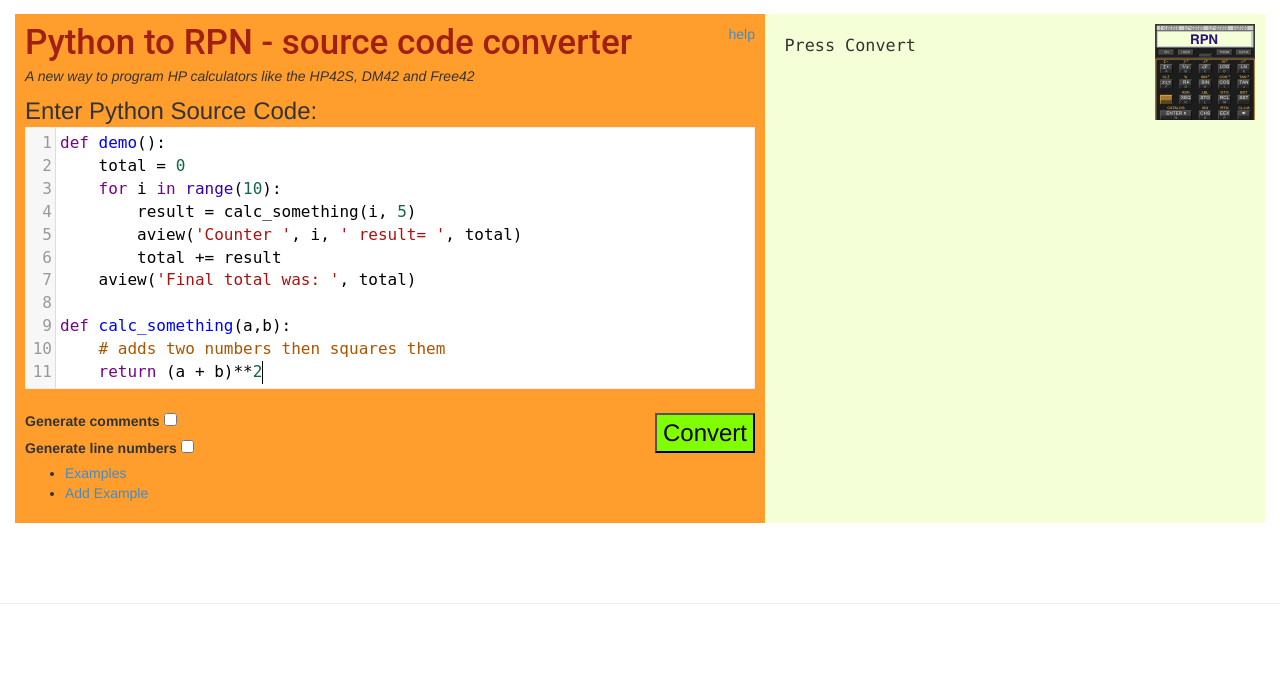
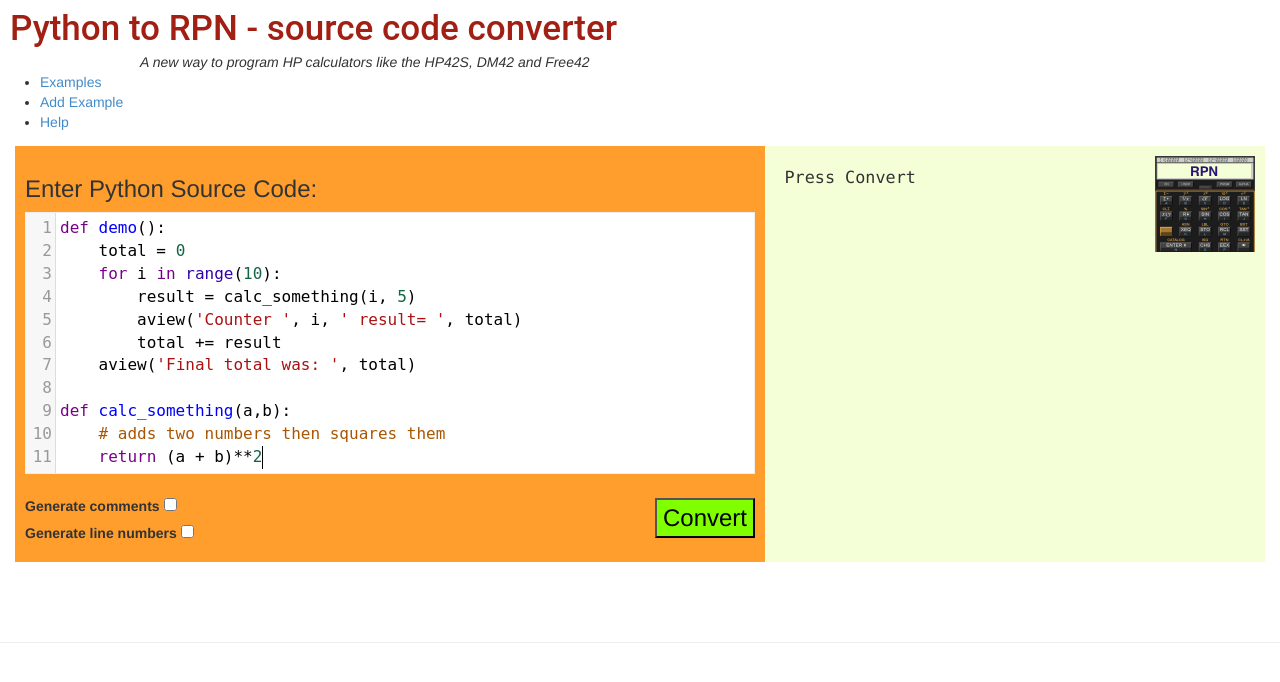
Before and after one commit to abulka/pyrpn, a Flask app: page / in a window 1280 px wide. Shown: the top 682 px of the page. Run offline with Flask 2, Linux system fonts and the light colour scheme.

Commit message:
index now under base template control

```diff
--- a/server.py
+++ b/server.py
@@ -46,7 +46,7 @@ def index():
     else:
         rpn = rpn_free42 = 'Press Convert'
 
-    return render_template('index.html', form=form, rpn=rpn, rpn_free42=rpn_free42)
+    return render_template('index.html', form=form, rpn=rpn, rpn_free42=rpn_free42, title='source code converter')
 
 
 def do(source, comments=True, linenos=True):
@@ -62,7 +62,7 @@ def list_examples():
         log.info('first example re-created', example.asdict)
         # return f'<html><body><pre>{example}</pre></body></html>'
     examples_data = [Example.get(id) for id in Example.ids()]
-    return render_template('examples_list.html', examples=examples_data, title="Examples")
+    return render_template('examples_list.html', examples=examples_data, title="examples")
 
 
 @app.route('/example', methods=['GET', 'POST'])
@@ -87,7 +87,7 @@ def edit_example():
         # method, but if you do, you can access them like so:
         yourarg = request.args.get('argname')
 
-    return render_template('example.html', form=form, title='Example Edit')
+    return render_template('example.html', form=form, title='example Edit')
 
 # @app.route('/register', methods=['GET', 'POST'])
 # def register():
--- a/static/index.css
+++ /dev/null
@@ -1,110 +0,0 @@
-.container {
-    display: grid;
-    /*grid-template-columns: auto auto;*/
-    grid-template-columns: 60% auto;
-    /*grid-gap: 10px;*/
-}
-
-.custom-container {
-    /*repair bootstrap trying to make bigger margins and media sizing changing max-width*/
-    margin-right: 0px;
-    margin-left: 0px;
-    max-width: inherit; /* was -webkit-fill-available but pycharm complained */
-    margin-top: 1em;
-}
-
-article {
-    padding: 1rem;
-    height: 100%;
-    border-color: #aa1111;
-    border-bottom-width: thick;
-}
-
-.left-half {
-    background: #ff9e2c;
-    grid-column: 1;
-}
-
-.right-half {
-    background: #f4ffd7;
-    grid-column: 2;
-    font-size: larger;
-}
-
-article pre {
-    font-family: 'Operator Mono', 'Source Sans Pro', Menlo, Monaco, Consolas, Courier New, monospace;
-
-    /*repair bootstrap styling, putting a box around the pre etc. */
-     background-color: inherit;
-     border: inherit;
-     font-size: inherit;
-     /*font-size: 13px;*/
-}
-
-/* more mundane stuff */
-
-.header h1 {
-    display: inline-block;
-    color: #a11f13;
-    font-size: 2.5em;
-    font-family: "Roboto", "Lucida Grande", "DejaVu Sans", "Bitstream Vera Sans", Verdana, Arial, sans-serif;
-    margin-top: 0;
-    margin-right: 0;
-    margin-left: 0;
-    margin-bottom: 0.10em;
-}
-
-.header i {
-    clear: both;
-    display: block;
-}
-
-h3 {
-    margin-top: 0.5em;
-    margin-bottom: 3px;
-}
-
-.python {
-    width: 100%;
-    /*height: 30em;*/
-    /*height: 100%;*/
-    /*flex: 1; !* consume available width *!*/
-    font-family: monospace;
-    font-size: large;
-}
-
-.submit_button {
-    margin-top: 1em;
-    margin-bottom: 1em;
-    background-color: chartreuse;
-    font-size: x-large;
-    float: right;
-}
-
-.CodeMirror {
-    font-family: monospace;
-    font-size: 16px;
-    border: 1px solid #eee;
-    height: auto;
-}
-
-/*Example Page*/
-
-table {
-    border: 1px solid black;
-    border-collapse: collapse;
-    width: 100%;
-}
-th, td {
-    padding: 15px;
-    text-align: left;
-    border-bottom: 1px solid #ddd;
-}
-th {
-    text-align: center;
-    font-size: x-large;
-}
-th {
-    /*background-color: rgba(88, 200, 212, 0.2);*/
-    color: #fa6b0f;
-}
--- /dev/null
+++ b/static/main.css
@@ -0,0 +1,64 @@
+
+/* more mundane stuff */
+
+div.header h1 {
+    display: inline-block;
+    color: #a11f13;
+    font-size: 2.5em;
+    font-family: "Roboto", "Lucida Grande", "DejaVu Sans", "Bitstream Vera Sans", Verdana, Arial, sans-serif;
+    margin-top: 10px;
+    margin-right: 0;
+    margin-left: 10px;
+    margin-bottom: 0.10em;
+}
+
+div.header i {
+    clear: both;
+    display: block;
+    margin-left: 10em;
+    margin-right: 0;
+    alignment: center;
+}
+
+h3 {
+    margin-top: 0.5em;
+    margin-bottom: 3px;
+}
+
+.python {
+    width: 100%;
+    /*height: 30em;*/
+    /*height: 100%;*/
+    /*flex: 1; !* consume available width *!*/
+    font-family: monospace;
+    font-size: large;
+}
+
+.submit_button {
+    margin-top: 1em;
+    margin-bottom: 1em;
+    background-color: chartreuse;
+    font-size: x-large;
+    float: right;
+}
+
+/*Example Page*/
+
+table {
+    border: 1px solid black;
+    border-collapse: collapse;
+    width: 100%;
+}
+th, td {
+    padding: 15px;
+    text-align: left;
+    border-bottom: 1px solid #ddd;
+}
+th {
+    text-align: center;
+    font-size: x-large;
+}
+th {
+    /*background-color: rgba(88, 200, 212, 0.2);*/
+    color: #fa6b0f;
+}
--- /dev/null
+++ b/static/main_last.css
@@ -0,0 +1,50 @@
+.container {
+    display: grid;
+    /*grid-template-columns: auto auto;*/
+    grid-template-columns: 60% auto;
+    /*grid-gap: 10px;*/
+}
+
+.custom-container {
+    /*repair bootstrap trying to make bigger margins and media sizing changing max-width*/
+    margin-right: 0px;
+    margin-left: 0px;
+    max-width: inherit; /* was -webkit-fill-available but pycharm complained */
+    margin-top: 1em;
+}
+
+article {
+    padding: 1rem;
+    height: 100%;
+    border-color: #aa1111;
+    border-bottom-width: thick;
+}
+
+.CodeMirror {
+    font-family: monospace;
+    font-size: 16px;
+    border: 1px solid #eee;
+    height: auto;
+}
+
+
+.left-half {
+    background: #ff9e2c;
+    grid-column: 1;
+}
+
+.right-half {
+    background: #f4ffd7;
+    grid-column: 2;
+    font-size: larger;
+}
+
+article pre {
+    font-family: 'Operator Mono', 'Source Sans Pro', Menlo, Monaco, Consolas, Courier New, monospace;
+
+    /*repair bootstrap styling, putting a box around the pre etc. */
+     background-color: inherit;
+     border: inherit;
+     font-size: inherit;
+     /*font-size: 13px;*/
+}
--- a/templates/base.html
+++ b/templates/base.html
@@ -1,15 +1,21 @@
 <!DOCTYPE html>
 <html>
 <head>
+    <link rel="stylesheet" href="../static/main.css">
     {% block heading %}
-    <title>Python to RPN - {{title}}</title>
-    <h1>Python to RPN - {{title}}</h1>
+        <title>Python to RPN - {{title}}</title>
+
+        <div class="header">
+            <h1 class="header">Python to RPN - {{title}}</h1>
+            <i class="header">A new way to program HP calculators like the HP42S, DM42 and Free42</i>
+        </div>
     {% endblock %}
 
     <script src="../static/js/lib/jquery-3.2.1.min.js"></script>
     {% block additional_js %}
     {% endblock additional_js %}
-    <link rel="stylesheet" href="../static/index.css">
+    <link rel="stylesheet" href="../static/main_last.css">
+
 </head>
 <body>
     <div>
--- a/templates/example.html
+++ b/templates/example.html
@@ -9,6 +9,7 @@
         <ul>
             <li><a href="/">Converter</a></li>
             <li><a href="/examples">Examples</a></li>
+            <li><a href="/help">Help</a></li>
         </ul>
 
         <form id="mainform" method="POST" action="/example">
--- a/templates/examples_list.html
+++ b/templates/examples_list.html
@@ -8,6 +8,7 @@
         <ul>
             <li><a href="/">Converter</a></li>
             <li><a href="/example">Add Example</a></li>
+            <li><a href="/help">Help</a></li>
         </ul>
 
         <table border = 1>
--- a/templates/index.html
+++ b/templates/index.html
@@ -1,26 +1,23 @@
-<!doctype html>
-<html>
-    <head>
+{% extends "base.html" %}
+{% block additional_js %}
+    <script src="../static/js/lib/codemirror-5.33.0/codemirror.js"></script>
+    <link rel="stylesheet" href="../static/js/lib/codemirror-5.33.0/codemirror.css">
+    <script src="../static/js/lib/codemirror-5.33.0/python.js"></script>
+    <script src="../static/js/lib/clipboard.min.js"></script>
+    <script src="../static/js/lib/bootstrap.min.js"></script>
+    <link rel="stylesheet" href=../static/js/lib/bootstrap.min.css>
+{% endblock %}
 
-        <script src="../static/js/lib/jquery-3.2.1.min.js"></script>
-        <script src="../static/js/lib/codemirror-5.33.0/codemirror.js"></script>
-        <link rel="stylesheet" href="../static/js/lib/codemirror-5.33.0/codemirror.css">
-        <script src="../static/js/lib/codemirror-5.33.0/python.js"></script>
-        <script src="../static/js/lib/clipboard.min.js"></script>
-        <script src="../static/js/lib/bootstrap.min.js"></script>
-        <link rel="stylesheet" href=../static/js/lib/bootstrap.min.css>
-        <link rel="stylesheet" href="../static/index.css">
+{% block content %}
+        <ul>
+            <li><a href="/examples">Examples</a></li>
+            <li><a href="/example">Add Example</a></li>
+            <li><a href="/help">Help</a></li>
+        </ul>
 
-    </head>
-   <body>
         <section class="container custom-container">
           <div class="left-half">
               <article>
-                  <div class="header">
-                      <h1>Python to RPN - source code converter</h1>
-                      <a style="float: right" href="help" target="_blank">help</a>
-                      <i>A new way to program HP calculators like the HP42S, DM42 and Free42</i>
-                  </div>
                     <h3>Enter Python Source Code:</h3>
                     <form id="mainform" method="POST" action="/">
                         {{ form.source(class_='python', id='id_python_text') }}
@@ -32,10 +29,6 @@
                         {{ form.csrf_token }}
                         <br>
                         <!--<a href="/example" id="save_to_examples">Save</a>-->
-                        <ul>
-                            <li><a href="/examples">Examples</a></li>
-                            <li><a href="/example">Add Example</a></li>
-                        </ul>
                     </form>
 
               </article>
@@ -54,33 +47,6 @@
             </article>
           </div>
         </section>
-
-   <br>
-   <br>
-   <br>
-   <hr>
-
-    <!-- Global site tag (gtag.js) - Google Analytics -->
-    <script async src="https://www.googletagmanager.com/gtag/js?id=UA-21552030-5"></script>
-    <script>
-      window.dataLayer = window.dataLayer || [];
-      function gtag(){dataLayer.push(arguments);}
-      gtag('js', new Date());
-
-      gtag('config', 'UA-21552030-5');
-    </script>
-
-    <!--<script async src="//pagead2.googlesyndication.com/pagead/js/adsbygoogle.js"></script>-->
-    <!--&lt;!&ndash; 300x250, created 09/02/10 &ndash;&gt;-->
-    <!--<ins class="adsbygoogle"-->
-         <!--style="display:inline-block;width:300px;height:250px"-->
-         <!--data-ad-client="ca-pub-3729777633760054"-->
-         <!--data-ad-slot="0535527882"></ins>-->
-    <!--<script>-->
-    <!--(adsbygoogle = window.adsbygoogle || []).push({});-->
-    <!--</script>-->
-
-   </body>
 
     <script>
         var first_time = $('.right-half pre').text() == "Press Convert"
@@ -140,5 +106,4 @@
 
     </script>
 
-
-</html>
+{% endblock %}
```
